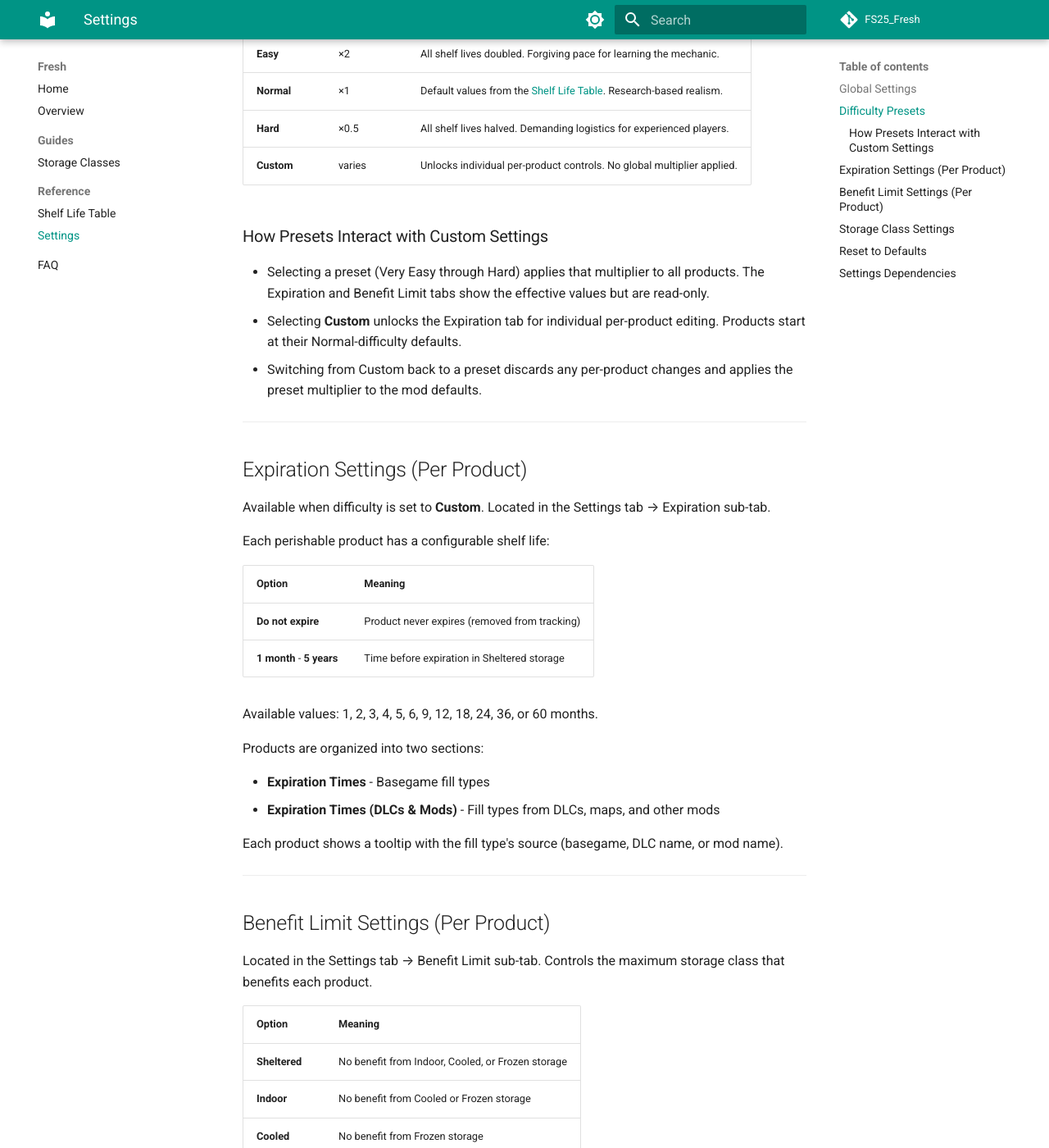
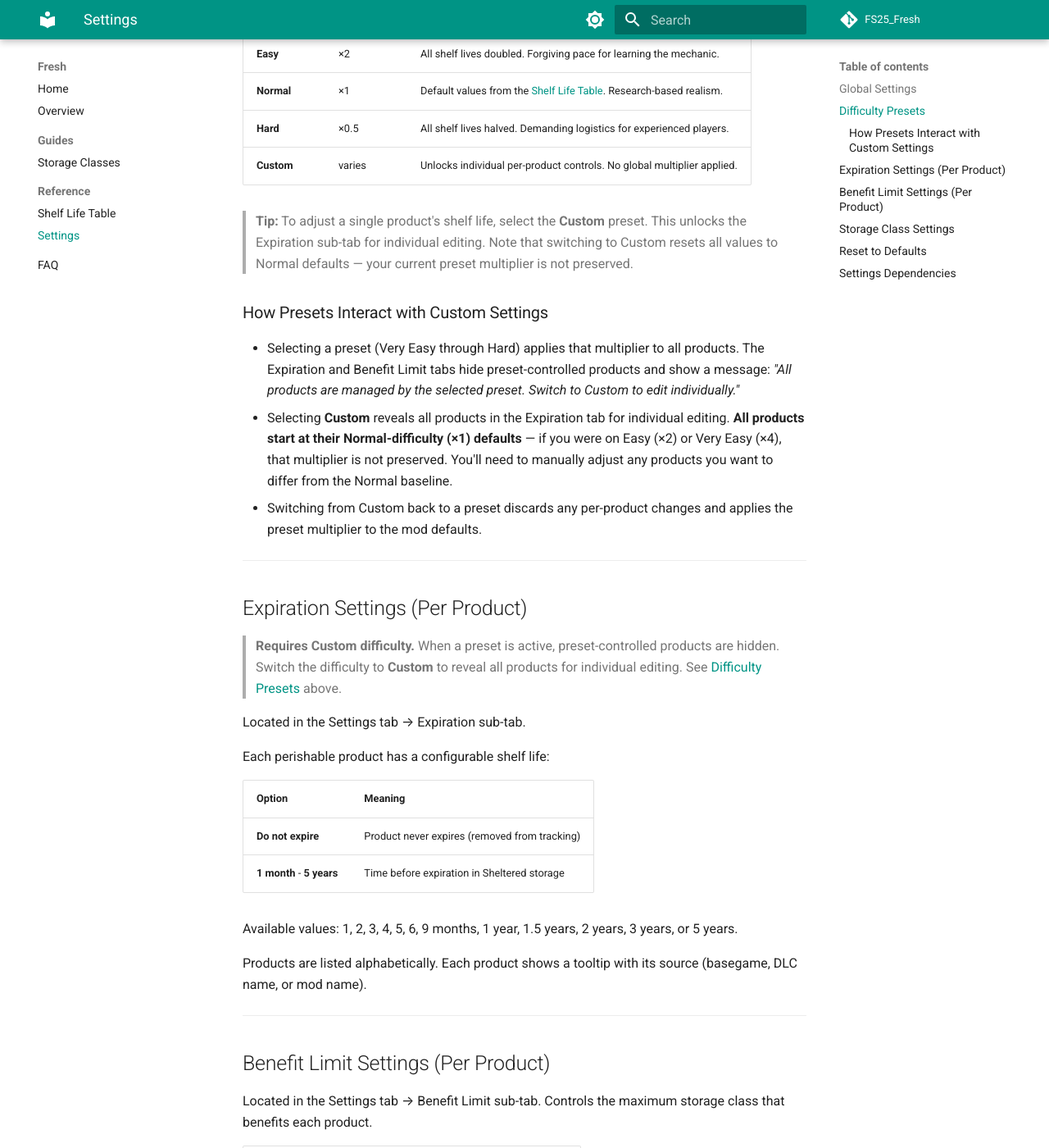
Before and after one commit to rittermod/FS25_Fresh, an MkDocs documentation site: the page built from docs/user-guide/reference-settings.md, in a window 1280 px wide and 1400 px high, scrolled down 1142 px. Shown: the whole window at 82% size. Built offline with MkDocs 1.6.1 and Material for MkDocs 9.7.7, drawn with Linux system fonts in a browser that asks for light colours; comment, search, counter and statistics services are not loaded; some of the changed text lies outside the part shown.

Commit message:
docs: fix inaccurate settings UI descriptions and add missing content
Correct "read-only" Expiration tab claims (actually hides rows with message),
remove incorrect basegame/DLC separate sections (single alphabetical list),
add FAQ for per-product shelf life adjustment, add object storage to detection
tables, fix shelf life option labels to match in-game text.

````diff
--- a/docs/user-guide/reference-settings.md
+++ b/docs/user-guide/reference-settings.md
@@ -32,17 +32,21 @@ The difficulty preset scales all shelf lives at once. Select a preset from the S
 | **Hard** | ×0.5 | All shelf lives halved. Demanding logistics for experienced players. |
 | **Custom** | varies | Unlocks individual per-product controls. No global multiplier applied. |
 
+> **Tip:** To adjust a single product's shelf life, select the **Custom** preset. This unlocks the Expiration sub-tab for individual editing. Note that switching to Custom resets all values to Normal defaults — your current preset multiplier is not preserved.
+
 ### How Presets Interact with Custom Settings
 
-- Selecting a preset (Very Easy through Hard) applies that multiplier to all products. The Expiration and Benefit Limit tabs show the effective values but are read-only.
-- Selecting **Custom** unlocks the Expiration tab for individual per-product editing. Products start at their Normal-difficulty defaults.
+- Selecting a preset (Very Easy through Hard) applies that multiplier to all products. The Expiration and Benefit Limit tabs hide preset-controlled products and show a message: *"All products are managed by the selected preset. Switch to Custom to edit individually."*
+- Selecting **Custom** reveals all products in the Expiration tab for individual editing. **All products start at their Normal-difficulty (×1) defaults** — if you were on Easy (×2) or Very Easy (×4), that multiplier is not preserved. You'll need to manually adjust any products you want to differ from the Normal baseline.
 - Switching from Custom back to a preset discards any per-product changes and applies the preset multiplier to the mod defaults.
 
 ---
 
 ## Expiration Settings (Per Product)
 
-Available when difficulty is set to **Custom**. Located in the Settings tab → Expiration sub-tab.
+> **Requires Custom difficulty.** When a preset is active, preset-controlled products are hidden. Switch the difficulty to **Custom** to reveal all products for individual editing. See [Difficulty Presets](#difficulty-presets) above.
+
+Located in the Settings tab → Expiration sub-tab.
 
 Each perishable product has a configurable shelf life:
 
@@ -51,14 +55,9 @@ Each perishable product has a configurable shelf life:
 | **Do not expire** | Product never expires (removed from tracking) |
 | **1 month** - **5 years** | Time before expiration in Sheltered storage |
 
-Available values: 1, 2, 3, 4, 5, 6, 9, 12, 18, 24, 36, or 60 months.
+Available values: 1, 2, 3, 4, 5, 6, 9 months, 1 year, 1.5 years, 2 years, 3 years, or 5 years.
 
-Products are organized into two sections:
-
-- **Expiration Times** - Basegame fill types
-- **Expiration Times (DLCs & Mods)** - Fill types from DLCs, maps, and other mods
-
-Each product shows a tooltip with the fill type's source (basegame, DLC name, or mod name).
+Products are listed alphabetically. Each product shows a tooltip with its source (basegame, DLC name, or mod name).
 
 ---
 
@@ -115,7 +114,7 @@ Some settings depend on others:
 
 ```
 Enable Expiration → All other settings (only when Expiration is On)
-Difficulty Preset → Expiration tab (editable only when Custom)
+Difficulty Preset → Expiration tab product list (hidden when preset controls them)
 Storage Class Aging → Benefit Limit tab + Storage tab (visible only when On)
                     → Shelf Life tab display (per-class table when On, simple list when Off)
 ```
--- a/modDesc.xml
+++ b/modDesc.xml
@@ -13,7 +13,7 @@ Fresh adds shelf life to your products - crops age over time and will spoil if n
 Your harvested crops, processed goods, and baled forage now have realistic shelf lives - leafy vegetables spoil quickly, while grains and canned products last much longer. Customize shelf lives via the Fresh Menu!
 
 Fresh Menu (Right Shift+F):
-- Inventory Overview: see all perishables with their oldest ages
+- Overview: see all perishables with their oldest ages
 - Product Details: per-storage age breakdown with freshness buckets
 - Storage Details: per-product breakdown with age distribution and category filter
 - Loss Statistics: track what you've lost and when
````
Also changed, not shown: docs/user-guide/faq.md (+20 -4 lines), docs/user-guide/guide-storage-classes.md (+1 -0 lines), docs/user-guide/index.md (+1 -1 lines), docs/user-guide/overview.md (+2 -2 lines), docs/user-guide/reference-shelf-life.md (+3 -3 lines).
